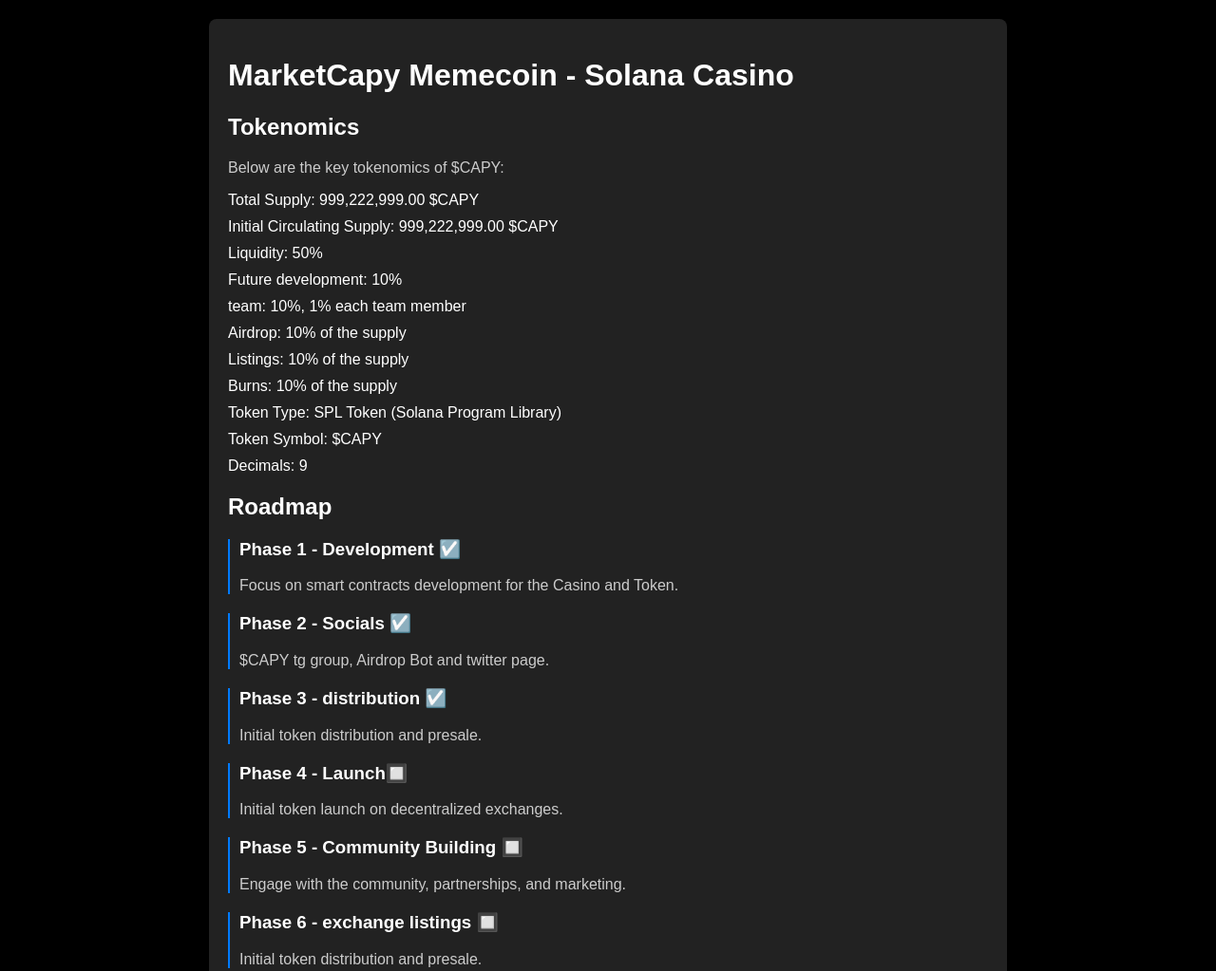
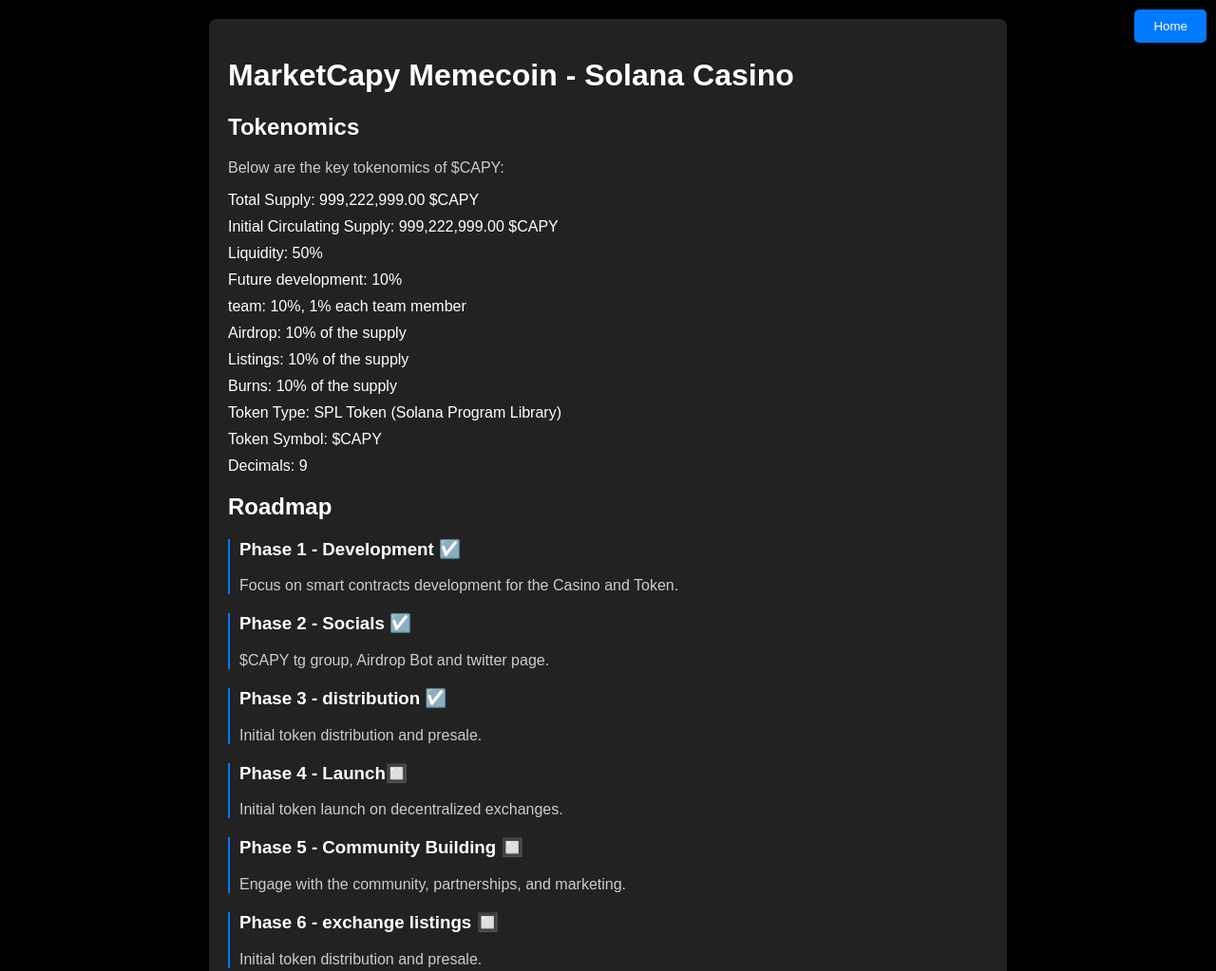
Before and after one commit to WebTemplatesfam/Road, a plain HTML site: page index.html in a window 1280 px wide. Shown: the top 1023 px of the page at 95% size. Drawn offline with Linux system fonts and the light colour scheme.

Commit message:
Update index.html

```diff
--- a/index.html
+++ b/index.html
@@ -13,6 +13,7 @@
             color: #fff;
         }
         .container {
+            position: relative;
             max-width: 800px;
             margin: 20px auto;
             padding: 20px;
@@ -37,6 +38,17 @@
             border-left: 2px solid #007bff;
             padding-left: 10px;
             margin-bottom: 20px;
+        }
+        .home-button {
+            position: absolute;
+            top: 10px;
+            right: 10px;
+            background-color: #007bff;
+            color: #fff;
+            padding: 10px 20px;
+            border: none;
+            border-radius: 5px;
+            cursor: pointer;
         }
     </style>
 </head>
@@ -89,5 +101,7 @@
             </div>
         </div>
     </div>
+
+    <button class="home-button" onclick="window.location.href = 'https://example.com';">Home</button>
 </body>
 </html>
```
